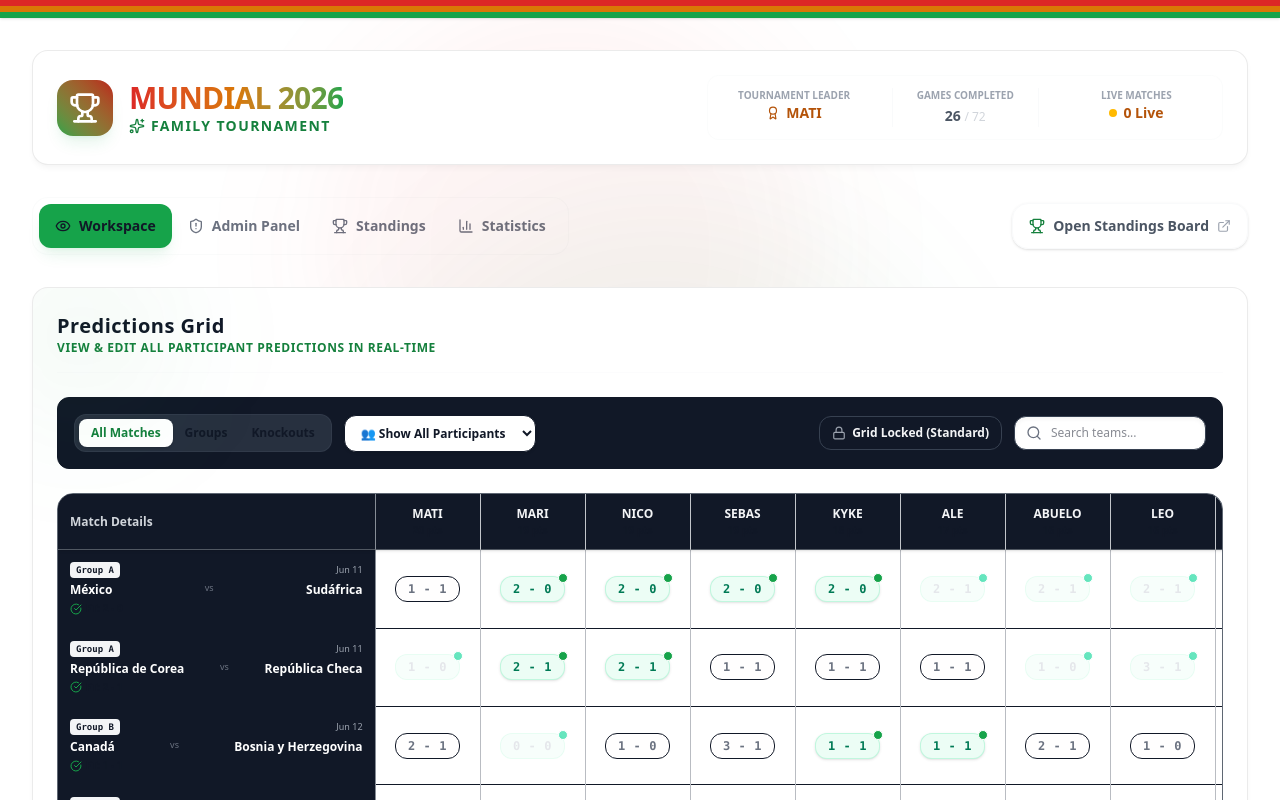
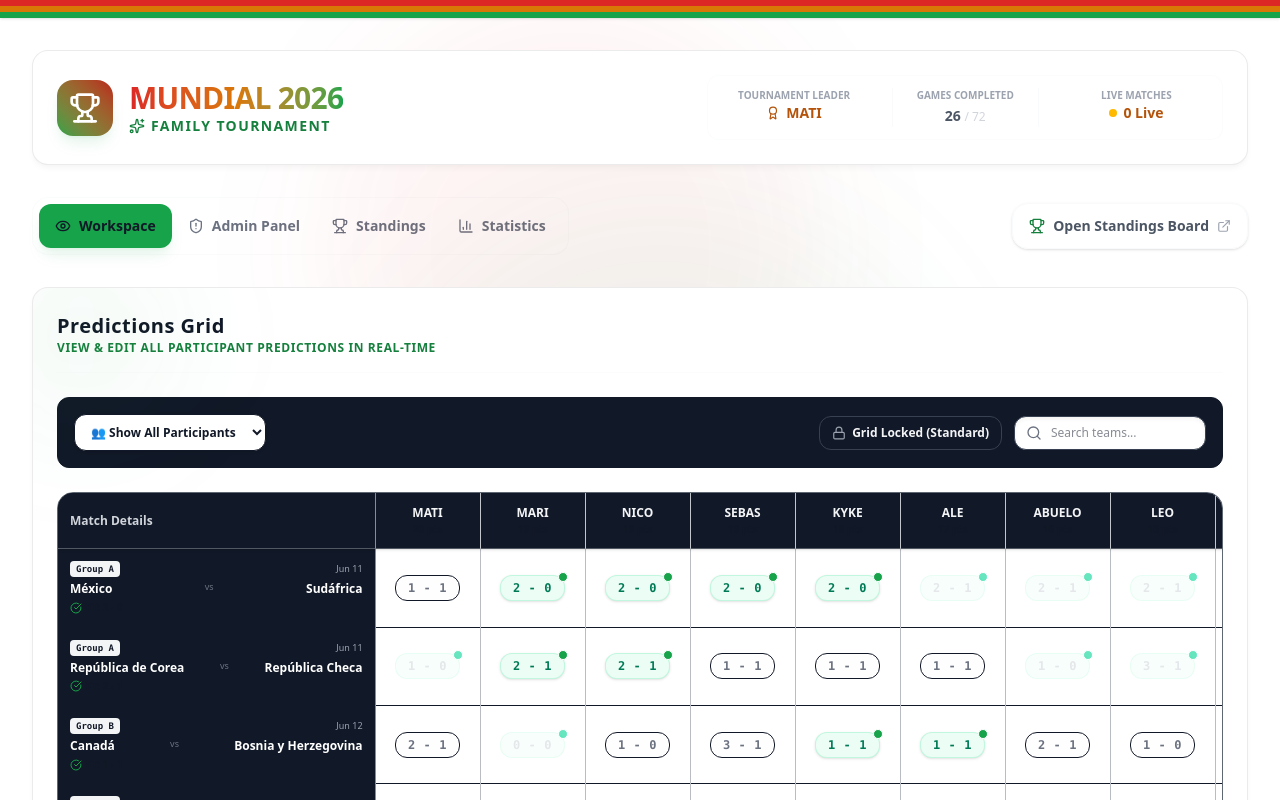
Before and after one commit to nicoabdo/Initial-local-tournament-build, a Next.js app: page / in a window 1280 px wide. Shown: the top 800 px of the page. Built offline with nearby package versions, Linux system fonts and the light colour scheme.

Commit message:
Remove stage filter buttons (groups/knockouts) from PredictionWorkspace

```diff
--- a/src/components/PredictionWorkspace.tsx
+++ b/src/components/PredictionWorkspace.tsx
@@ -34,7 +34,6 @@ export default function PredictionWorkspace({
   isSaving,
   saveSuccess
 }: PredictionWorkspaceProps) {
-  const [stageFilter, setStageFilter] = useState<"all" | "group" | "knockout">("all");
   const [searchQuery, setSearchQuery] = useState("");
   const [overrideUnlock, setOverrideUnlock] = useState(false);
   const [focusedUserId, setFocusedUserId] = useState<string>("all");
@@ -42,14 +41,9 @@ export default function PredictionWorkspace({
   // Sort users by points descending (leaderboard order) for standard presentation
   const sortedUsers = [...users].sort((a, b) => b.total_points - a.total_points);
 
-  // Filter matches based on stage selection and search text
+  // Filter matches based on search text
   const filteredMatches = matches.filter(match => {
-    // 1. Stage filter
-    const isKnockout = ["Round of 16", "Quarter-finals", "Semi-finals", "Final"].includes(match.group_stage);
-    if (stageFilter === "group" && isKnockout) return false;
-    if (stageFilter === "knockout" && !isKnockout) return false;
-
-    // 2. Search query (teams or group name)
+    // Search query (teams or group name)
     if (searchQuery.trim() !== "") {
       const query = searchQuery.toLowerCase();
       const matchHome = match.team_home.toLowerCase();
@@ -99,25 +93,8 @@ export default function PredictionWorkspace({
 
       {/* Search and Filter Toolbar */}
       <div className="flex flex-col lg:flex-row gap-4 items-center justify-between bg-slate-50 p-3 sm:p-4 rounded-xl border border-slate-100">
-        {/* Left side: Stage Filter Tab Buttons & Participant Selector */}
+        {/* Left side: Participant Selector */}
         <div className="flex flex-col sm:flex-row gap-3 w-full lg:w-auto items-center">
-          {/* Stage Filter Tab Buttons */}
-          <div className="flex bg-slate-200/60 p-1 rounded-xl border border-slate-300/30 w-full sm:w-auto justify-between sm:justify-start">
-            {(["all", "group", "knockout"] as const).map(tab => (
-              <button
-                key={tab}
-                onClick={() => setStageFilter(tab)}
-                className={`px-3 py-1.5 rounded-lg text-xs font-bold transition-all cursor-pointer ${
-                  stageFilter === tab
-                    ? "bg-white text-emerald-600 shadow-sm"
-                    : "text-slate-555 hover:text-slate-850"
-                }`}
-              >
-                {tab === "all" ? "All Matches" : tab === "group" ? "Groups" : "Knockouts"}
-              </button>
-            ))}
-          </div>
-
           {/* Participant Filter Dropdown */}
           <div className="relative w-full sm:w-48">
             <select
```
